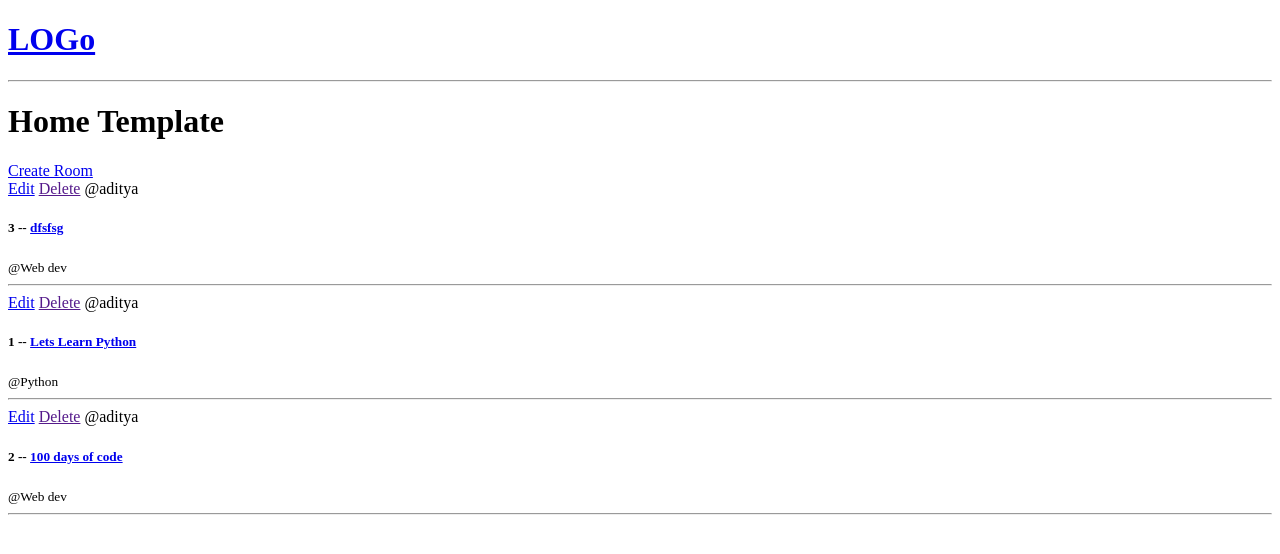
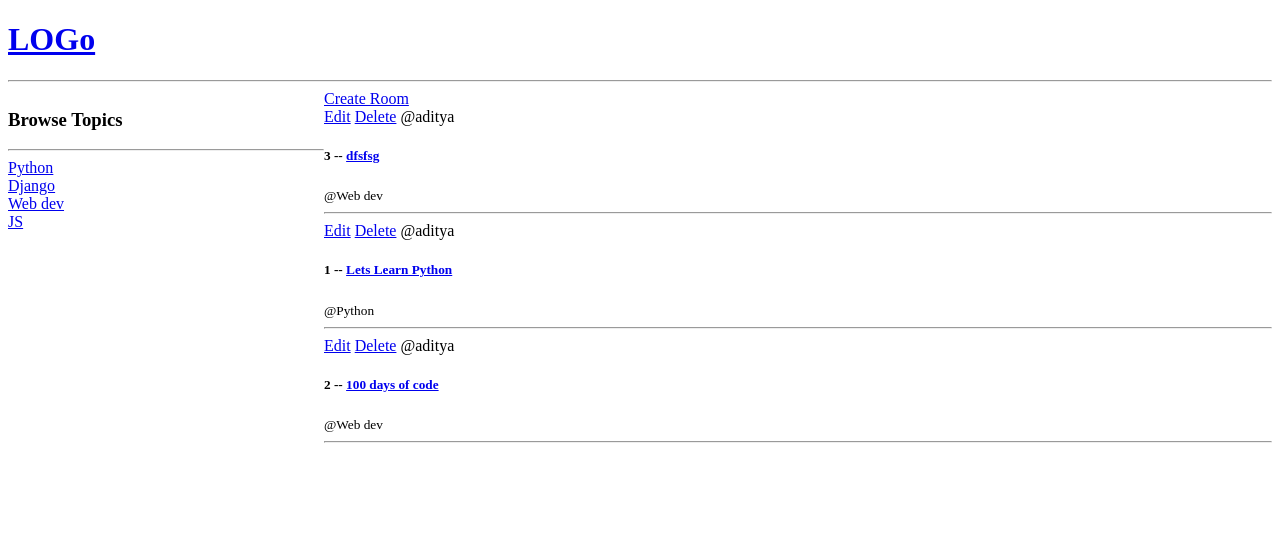
Before and after one commit to As-anonymus/D-Proj, a Django app: page / in a window 1280 px wide. Shown: the top 554 px of the page. Run offline with Django 4.2, Linux system fonts and the light colour scheme; data comes from the database, SQL or seed files in the repository; both versions use the stored data as it was after the commit.

Commit message:
dele,sidebar

```diff
--- a/base/templates/base/home.html
+++ b/base/templates/base/home.html
@@ -1,25 +1,48 @@
 {% extends 'main.html' %}
 
 {% block content %}
-<h1>Home Template</h1>
+<!-- <h1>Home Template</h1>
+ -->
+
+
+<style>
+.home-container{
+    display: grid;
+    grid-template-columns: 1fr 3fr;
+}
+
+
+</style>
 
 
 
 
+<div class ="home-container">
 
+    <div>
 
+        <h3>Browse Topics</h3>
+        <hr>
 
+        {% for topic in topics %}
 
 <div>
 
-    <a href="{% url 'create-room' %}">Create Room</a>
+    <a href="{% url 'home' %}?q={{topic.name}}">{{topic.name}}</a>
+</div>
+
+
+        {% endfor %}
+</div>
+        <div>
+            <a href="{% url 'create-room' %}">Create Room</a>
 
 <div>
     {%  for room in rooms %}
 
     <div>
         <a href="{% url 'update-room' room.id %}"> Edit</a>
-        <a href=""> Delete</a>
+        <a href="{% url 'delete-room' room.id %}"> Delete</a>
 
         <span>@{{room.host.username}}</span>
 
@@ -32,6 +55,11 @@
 
     {% endfor %}
 </div>
+        </div>
+    </div>
+
+
+
 
 
 </div>
--- a/base/urls.py
+++ b/base/urls.py
@@ -10,4 +10,7 @@ urlpatterns = [
     path('create-room/',views.createRoom,name="create-room"),
 
     path('update-room/<str:pk>/',views.updateRoom,name="update-room"),
+
+    path('delete-room/<str:pk>/',views.deleteRoom,name="delete-room"),
+
 ]
--- a/base/views.py
+++ b/base/views.py
@@ -1,5 +1,5 @@
 from django.shortcuts import render, redirect
-from .models import Room
+from .models import Room,Topic
 from .forms import RoomForm
 # Create your views here.
 
@@ -20,8 +20,14 @@ rooms =[
 
 
 def home(request):
+
+
+
     rooms = Room.objects.all()
-    context = {'rooms':rooms}
+
+    topics = Topic.objects.all()
+
+    context = {'rooms':rooms,'topics':topics}
     return render(request, 'base/home.html',context)
 
 
@@ -56,3 +62,10 @@ def updateRoom(request,pk):
 
     context = {'form':form}
     return render(request, 'base/room_form.html',context)
+
+def deleteRoom(request,pk):
+    room = Room.objects.get(id=pk)
+    if request.method == 'POST':
+        room.delete()
+        return redirect('home')
+    return render(request, 'base/delete.html',{'obj':room})
```
Also changed, not shown: base/templates/base/delete.html (added, +16 -0 lines), db.sqlite3.
